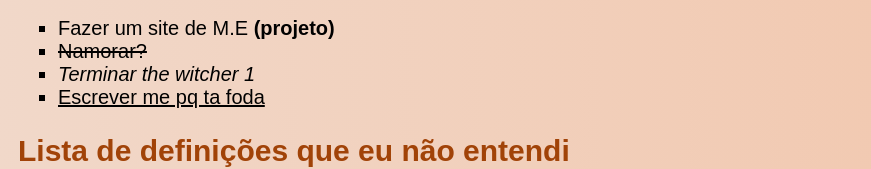
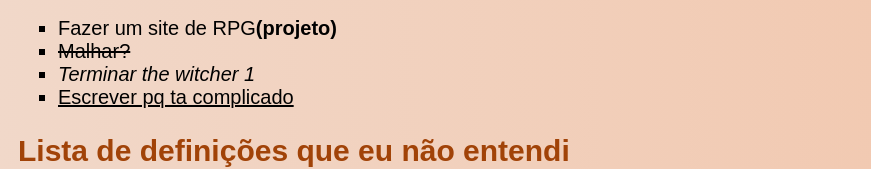
Before and after one commit to Jpedr07/html-css, a plain HTML site: page exercicios/ex001/index.html in a window 1280 px wide. Shown: the part 855-1024 px from the top of the page, without its empty margins (0-871 px from the left). Drawn offline with Linux system fonts and the light colour scheme.

Commit message:
Alterado linhas do exercício 1

```diff
--- a/exercicios/ex001/index.html
+++ b/exercicios/ex001/index.html
@@ -30,10 +30,10 @@
     </ol>
 
     <ul type="square">
-        <li>Fazer um site de M.E <strong>(projeto)</strong> </li>
-        <li><del>Namorar?</del></li>
+        <li>Fazer um site de RPG<strong>(projeto)</strong> </li>
+        <li><del>Malhar?</del></li>
         <li><em>Terminar the witcher 1</em></li>
-        <li><ins>Escrever me pq ta foda</ins></li>
+        <li><ins>Escrever pq ta complicado</ins></li>
     </ul>
     <h2>Lista de definições que eu não entendi</h2>
     <dl>
```
